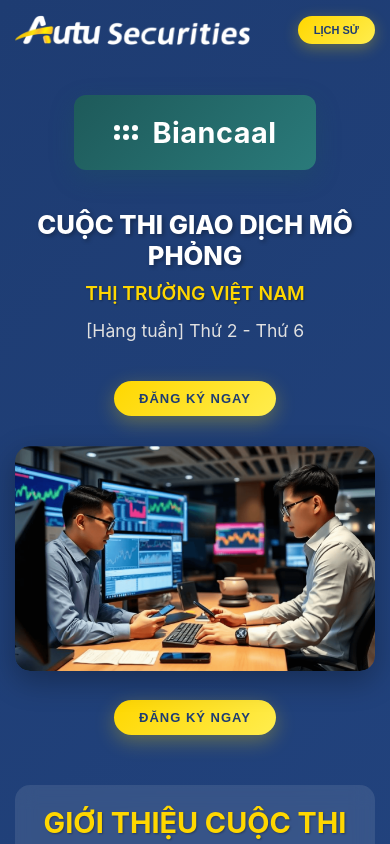
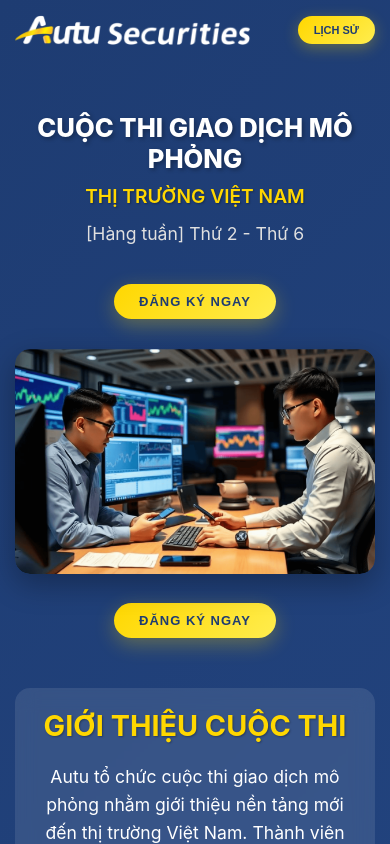
Before and after one commit to TheSixer/biancaal-trading-contest, a Next.js app: page / in a window 390 px wide. Shown: the top 844 px of the page. Built offline with nearby package versions, Linux system fonts and the light colour scheme.

Commit message:
feat: update styles

```diff
--- a/app/components/TradingContest.module.css
+++ b/app/components/TradingContest.module.css
@@ -14,7 +14,7 @@
   justify-content: space-between;
   align-items: center;
   text-align: center;
-  margin-bottom: 30px;
+  margin-bottom: 68px;
 }
 
 .logo {
@@ -69,6 +69,7 @@
   margin-bottom: 10px;
   text-shadow: 2px 2px 4px rgba(0, 0, 0, 0.3);
   line-height: 1.2;
+  color: #fff;
 }
 
 .subtitle {
@@ -588,11 +589,6 @@
     height: 30px;
   }
 
-  .biancaalBrand {
-    margin: 40px 0 35px 0;
-    padding: 0 15px;
-  }
-
   .biancaalLogo {
     padding: 15px 30px;
   }
@@ -654,11 +650,6 @@
     min-width: 160px;
   }
 
-  .biancaalBrand {
-    margin: 35px 0 30px 0;
-    padding: 0 10px;
-  }
-
   .biancaalLogo {
     padding: 12px 25px;
   }
@@ -688,14 +679,6 @@
   }
 }
 
-/* Biancaal Brand Section */
-.biancaalBrand {
-  display: flex;
-  justify-content: center;
-  align-items: center;
-  margin: 50px 0 40px 0;
-  padding: 0 20px;
-}
 
 .biancaalLogo {
   background: linear-gradient(135deg, #1e5a5a 0%, #2a7a7a 100%);
--- a/app/components/TradingContest.tsx
+++ b/app/components/TradingContest.tsx
@@ -37,23 +37,6 @@ const TradingContest = () => {
         <button className={styles.registerButton} onClick={handleHistory}>
           LỊCH SỬ
         </button>
-      </div>
-
-      {/* Biancaal Brand Section */}
-      <div className={styles.biancaalBrand}>
-        <div className={styles.biancaalLogo}>
-          <div className={styles.biancaalIcon}>
-            <div className={styles.iconDots}>
-              <span></span>
-              <span></span>
-              <span></span>
-              <span></span>
-              <span></span>
-              <span></span>
-            </div>
-          </div>
-          <span className={styles.biancaalText}>Biancaal</span>
-        </div>
       </div>
 
       {/* Main Title */}
```
